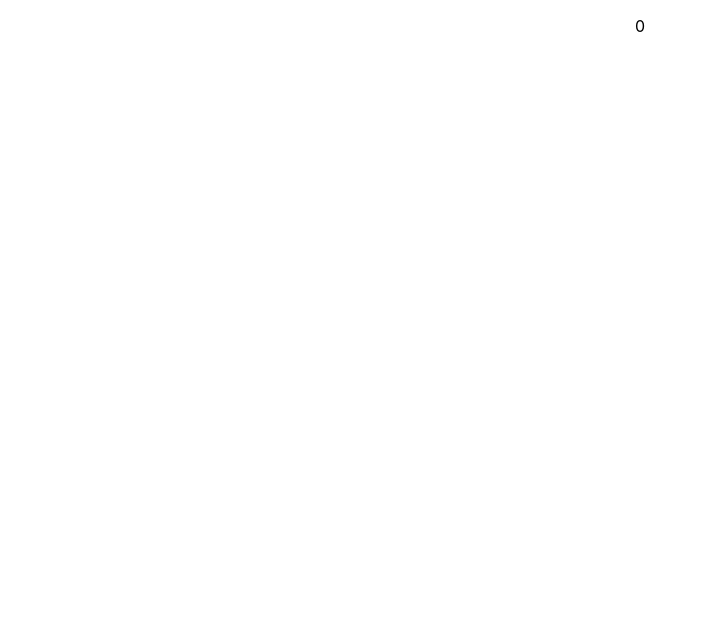
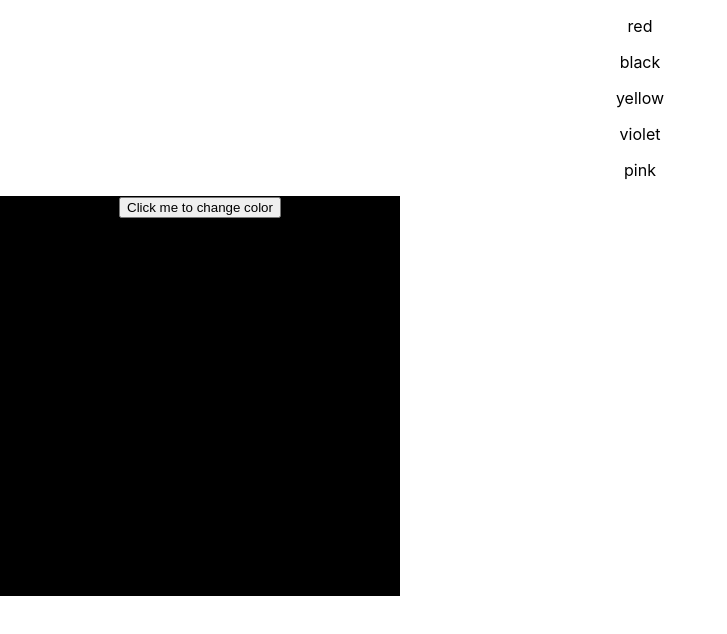
Before and after one commit to akshitchowdhury/playground, a React (Create React App) app: page / in a window 1280 px wide. Shown: the top 634 px of the page, without its empty margins (0-727 px from the left). Built offline with nearby package versions, Linux system fonts and the light colour scheme.

Commit message:
nchabge4

```diff
--- a/src/playFiles/CustomCarousel/CustomCarousel.jsx
+++ b/src/playFiles/CustomCarousel/CustomCarousel.jsx
@@ -1,20 +1,27 @@
-import React, { useState } from 'react'
+import React, { useEffect, useState } from 'react'
 
 const CustomCarousel = () => {
 
 const colors = ["red","black","yellow","violet","pink"]
 
-const[colorList,setColorList] = useState([colors])
+const[colorList,setColorList] = useState([])
+
+const copyColorList= ()=>{
+    setColorList([...colors])
+}
+useEffect(()=>{
+    copyColorList()
+},[])
     return (
         <>
     {
-        console.log(colorList)
+        console.log("Color list copied", colorList)
     }
     <div>
 
       {
 
-        colorList.map((index,color)=>(
+        colorList.map((color,index)=>(
             <>
                 <p key={index}>
                     {color}
@@ -22,6 +29,14 @@ const[colorList,setColorList] = useState([colors])
             </>
         ))
       }
+
+      <div style={{
+        width: "400px",
+        height: "400px",
+        backgroundColor: colorList[1]
+      }}>
+    <button>Click me to change color</button>
+      </div>
     </div>
     </>
   )
```
